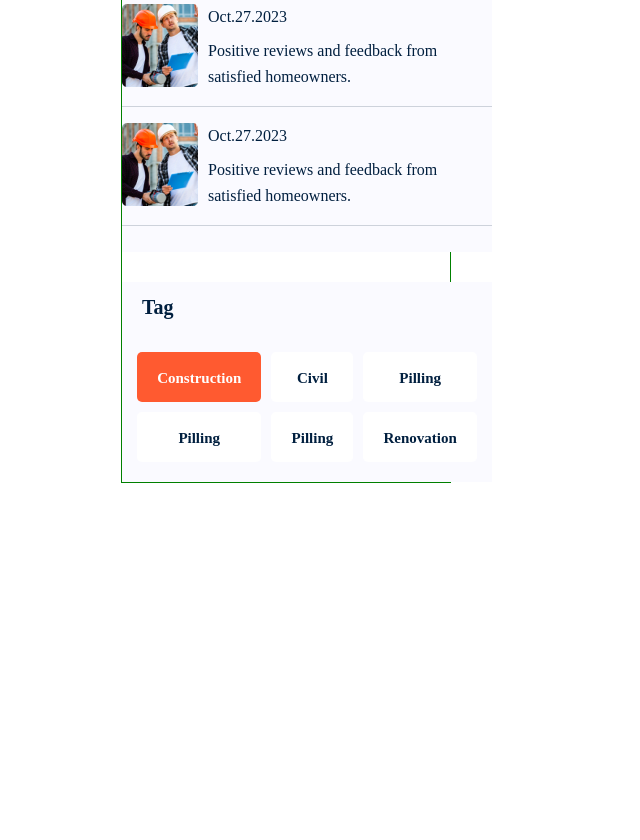
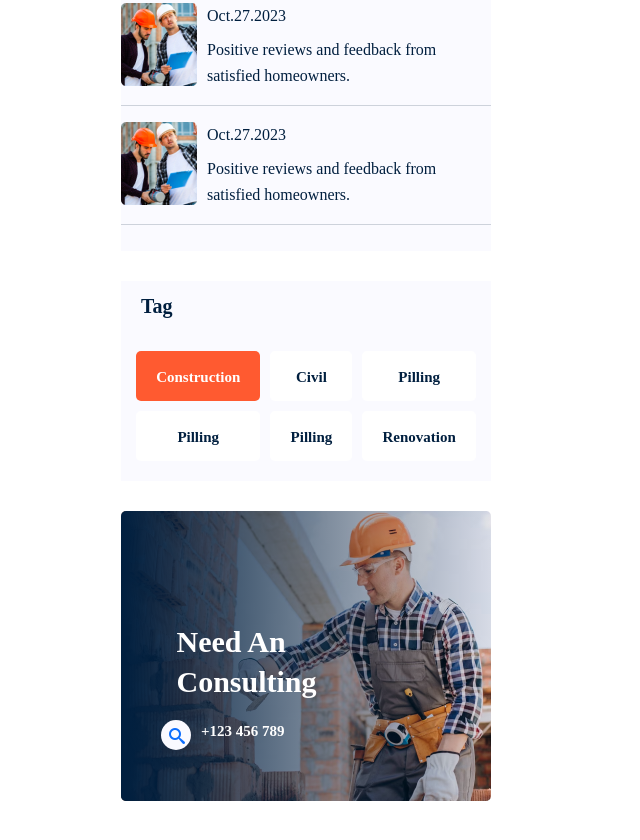
Before and after one commit to Ahad188/Day-six, a plain HTML site: page index3.html in a window 1280 px wide. Shown: the part 1678-2518 px from the top of the page, without its empty margins (0-640 px from the left). Before the commit the page ends 2270 px from the top, so only its background shows below. Drawn offline with Linux system fonts and the light colour scheme; files whose address does not match are found by name.

Commit message:
left side bar complate

```diff
--- a/Scss/page/_index3.scss
+++ b/Scss/page/_index3.scss
@@ -12,9 +12,8 @@
 
 
 .left-bar{
-     border: 1px solid green;
-          // width: 370px ;
-          // margin: 0 auto;
+          width: 370px ;
+          margin: 0 auto;
      .left-content{
                width: 370px;
                margin: 0 auto;
@@ -203,6 +202,59 @@
                     }
                }
           }
+          .need-contraction{
+               cursor: pointer;
+               margin-top: 30px;
+               position: relative;
+               .content{
+                    position: absolute;
+                    top: 0;
+                    left: 0;
+                    width: 370px;
+                    height: 290px;
+                    background: linear-gradient(90deg, #001F3F 0%, rgba(0, 31, 63, 0) 100%);
+                    border-radius: 5px;
+
+                    h3{
+                         width: 158px;
+                         height: 80px;
+                         font-family: 'Space Grotesk';
+                         font-weight: 700;
+                         font-size: 30px;
+                         line-height: 40px;
+                         color: #FFFFFF;
+                         margin-top: 30%;
+                         margin-left: 15%;
+                    }
+                    .contact{
+                         display: flex;
+                         align-items: center;
+                         gap: 10px;
+                         padding: 10px 40px;
+                         h4{
+                              font-family: 'Space Grotesk';
+                              font-style: normal;
+                              font-weight: 700;
+                              font-size: 15px;
+                              line-height: 20px;
+                              color: #FFFFFF;
+                         }
+                         .blog-icon{
+                              width: 30px;
+                              height: 30px;
+                              border-radius: 50px;
+                              background: #FAFAFF;
+                              position: relative;
+                              i{
+                                   position: absolute;
+                                   top: 8px;
+                                   left: 8px;
+                              }
+                         }
+                    }
+
+               }
+          }
      }
 
 
--- a/index3.html
+++ b/index3.html
@@ -37,10 +37,10 @@
     <!-- clamber start -->
     <div class="clamber">
       <div class="container">
-        <h1>Our Blog</h1>
+        <h1>Blog Details</h1>
         <div class="home">
           <i class="my-icon icon-twitter"></i>
-          <h3>Home - Our Blog</h3>
+          <h3>Home - Blog List</h3>
         </div>
       </div>
     </div>
@@ -164,6 +164,21 @@
                          <button><a href="#">Renovation</a></button>
                     </div>
                   </div>
+                  <!-- need contraction -->
+                  <div class="need-contraction">
+                    <div class="need-img">
+                         <img src="img/html3/left.png" alt="img">
+                    </div>
+                    <div class="content">
+                         <h3>Need An Consulting</h3>
+                         <div class="contact">
+                              <div class="blog-icon">
+                                   <a href="#" class="c-icon"><i class="my-icon icon-search"></i></a>
+                              </div>
+                              <h4>+123 456 789</h4>
+                         </div>
+                    </div>
+                  </div>
                 </div>
               </div>
             </div>
```
Also changed, not shown: css/style.css, img/html3/left.png (added), 1 other file.
